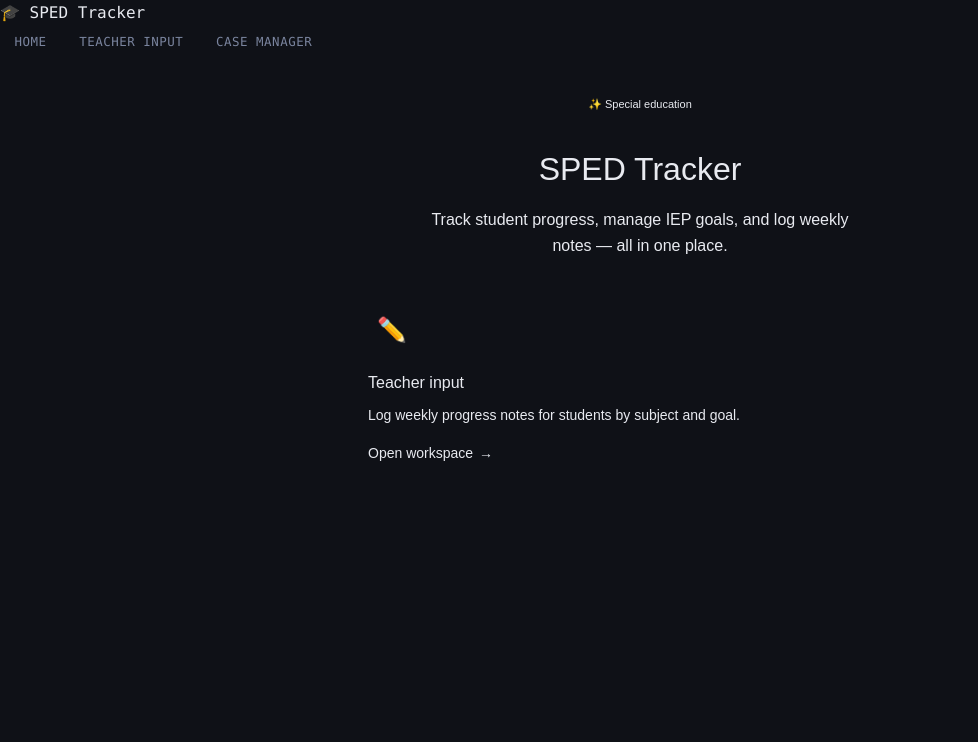
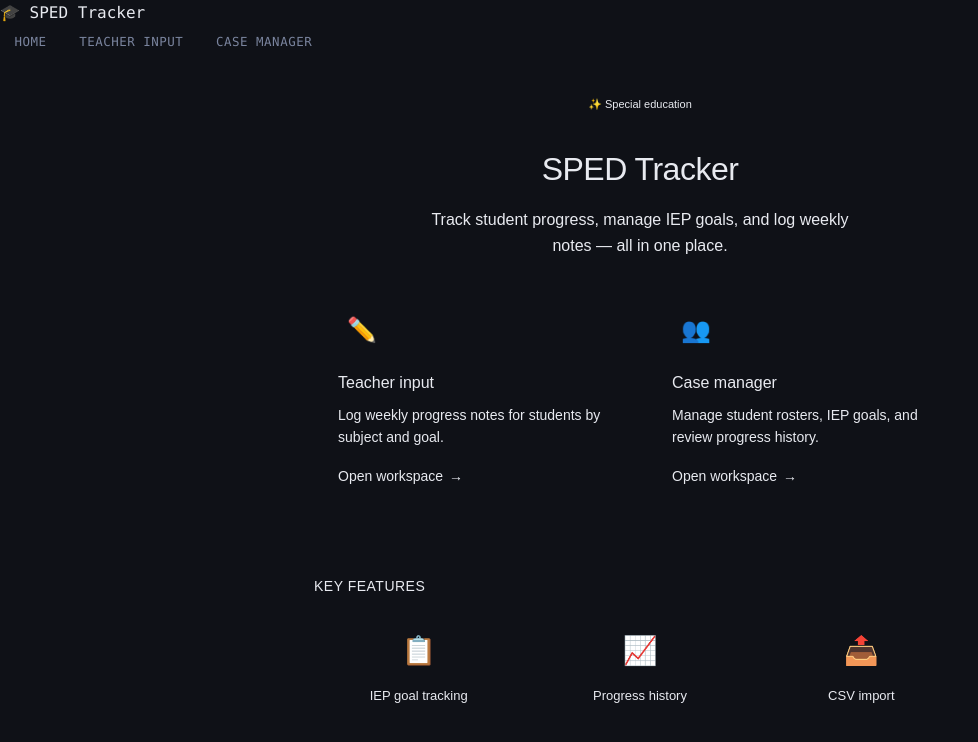
Before and after one commit to jjester58-eng/sped-tracker, a Next.js app: page / in a window 1280 px wide. Shown: the top 742 px of the page, without its empty margins (0-978 px from the left). Built offline with nearby package versions, Linux system fonts and the light colour scheme.

Commit message:
landing page cards

```diff
--- a/app/page.tsx
+++ b/app/page.tsx
@@ -3,8 +3,10 @@ import Link from "next/link";
 export default function HomePage() {
   return (
     <main style={{ fontFamily: "sans-serif" }}>
+      {/* Hero Section */}
       <div style={{ textAlign: "center", padding: "2rem 1.5rem 1.5rem" }}>
-        <div style={{
+        <div
+          style={{
             display: "inline-flex",
             alignItems: "center",
             gap: "6px",
@@ -14,20 +16,51 @@ export default function HomePage() {
             fontWeight: 500,
             padding: "6px 12px",
             borderRadius: "var(--border-radius-md)",
-          marginBottom: "1.5rem"
-        }}>
+            marginBottom: "1.5rem",
+          }}
+        >
           ✨ Special education
         </div>
-        <h1 style={{ fontSize: "32px", fontWeight: 500, margin: "0 0 0.75rem" }}>
+        <h1
+          style={{
+            fontSize: "32px",
+            fontWeight: 500,
+            color: "var(--color-text-primary)",
+            margin: "0 0 0.75rem",
+            letterSpacing: "-0.5px",
+          }}
+        >
           SPED Tracker
         </h1>
-        <p style={{ fontSize: "16px", color: "var(--color-text-secondary)", maxWidth: "420px", margin: "0 auto", lineHeight: 1.6 }}>
+        <p
+          style={{
+            fontSize: "16px",
+            color: "var(--color-text-secondary)",
+            margin: "0",
+            maxWidth: "420px",
+            marginLeft: "auto",
+            marginRight: "auto",
+            lineHeight: 1.6,
+          }}
+        >
           Track student progress, manage IEP goals, and log weekly notes — all in one place.
         </p>
       </div>
 
-      <div style={{ padding: "0 1.5rem 2rem", display: "grid", gridTemplateColumns: "repeat(auto-fit, minmax(280px, 1fr))", gap: "16px", maxWidth: "640px", margin: "0 auto" }}>
-        <Link href="/teacher" style={{
+      {/* Action Cards */}
+      <div
+        style={{
+          padding: "0 1.5rem 2rem",
+          display: "grid",
+          gridTemplateColumns: "1fr 1fr",
+          gap: "16px",
+          maxWidth: "700px",
+          margin: "0 auto",
+        }}
+      >
+        <Link
+          href="/teacher"
+          style={{
             background: "var(--color-background-primary)",
             border: "0.5px solid var(--color-border-tertiary)",
             borderRadius: "var(--border-radius-lg)",
@@ -36,16 +69,249 @@ export default function HomePage() {
             color: "inherit",
             display: "flex",
             flexDirection: "column",
-          transition: "all 0.2s"
-        }} className="hover:border-border-secondary hover:-translate-y-0.5">
-          <div style={{ width: "48px", height: "48px", background: "var(--color-background-info)", borderRadius: "var(--border-radius-md)", display: "flex", alignItems: "center", justifyContent: "center", marginBottom: "1rem", fontSize: "24px" }}>✏️</div>
-          <h2 style={{ fontSize: "16px", fontWeight: 500, margin: "0 0 0.5rem" }}>Teacher input</h2>
-          <p style={{ fontSize: "14px", color: "var(--color-text-secondary)", margin: "0 0 1rem", lineHeight: 1.6, flexGrow: 1 }}>Log weekly progress notes for students by subject and goal.</p>
-          <div style={{ display: "flex", alignItems: "center", gap: "6px", color: "var(--color-text-info)", fontSize: "14px", fontWeight: 500 }}>
-            <span>Open workspace</span> →
+            transition: "all 0.2s",
+            cursor: "pointer",
+          }}
+          className="hover:border-secondary hover:-translate-y-0.5"
+          onMouseEnter={(e) => {
+            e.currentTarget.style.borderColor = "var(--color-border-secondary)";
+            e.currentTarget.style.transform = "translateY(-2px)";
+          }}
+          onMouseLeave={(e) => {
+            e.currentTarget.style.borderColor = "var(--color-border-tertiary)";
+            e.currentTarget.style.transform = "translateY(0)";
+          }}
+        >
+          <div
+            style={{
+              width: "48px",
+              height: "48px",
+              background: "var(--color-background-info)",
+              borderRadius: "var(--border-radius-md)",
+              display: "flex",
+              alignItems: "center",
+              justifyContent: "center",
+              marginBottom: "1rem",
+              fontSize: "24px",
+            }}
+          >
+            ✏️
+          </div>
+          <h2
+            style={{
+              fontSize: "16px",
+              fontWeight: 500,
+              color: "var(--color-text-primary)",
+              margin: "0 0 0.5rem",
+            }}
+          >
+            Teacher input
+          </h2>
+          <p
+            style={{
+              fontSize: "14px",
+              color: "var(--color-text-secondary)",
+              margin: "0 0 1rem",
+              lineHeight: 1.6,
+              flexGrow: 1,
+            }}
+          >
+            Log weekly progress notes for students by subject and goal.
+          </p>
+          <div
+            style={{
+              display: "flex",
+              alignItems: "center",
+              gap: "6px",
+              color: "var(--color-text-info)",
+              fontSize: "14px",
+              fontWeight: 500,
+            }}
+          >
+            <span>Open workspace</span>
+            <span>→</span>
           </div>
         </Link>
-        {/* ... case-manager card follows same pattern */}
+
+        <Link
+          href="/case-manager"
+          style={{
+            background: "var(--color-background-primary)",
+            border: "0.5px solid var(--color-border-tertiary)",
+            borderRadius: "var(--border-radius-lg)",
+            padding: "1.5rem",
+            textDecoration: "none",
+            color: "inherit",
+            display: "flex",
+            flexDirection: "column",
+            transition: "all 0.2s",
+            cursor: "pointer",
+          }}
+          className="hover:border-secondary hover:-translate-y-0.5"
+          onMouseEnter={(e) => {
+            e.currentTarget.style.borderColor = "var(--color-border-secondary)";
+            e.currentTarget.style.transform = "translateY(-2px)";
+          }}
+          onMouseLeave={(e) => {
+            e.currentTarget.style.borderColor = "var(--color-border-tertiary)";
+            e.currentTarget.style.transform = "translateY(0)";
+          }}
+        >
+          <div
+            style={{
+              width: "48px",
+              height: "48px",
+              background: "var(--color-background-success)",
+              borderRadius: "var(--border-radius-md)",
+              display: "flex",
+              alignItems: "center",
+              justifyContent: "center",
+              marginBottom: "1rem",
+              fontSize: "24px",
+            }}
+          >
+            👥
+          </div>
+          <h2
+            style={{
+              fontSize: "16px",
+              fontWeight: 500,
+              color: "var(--color-text-primary)",
+              margin: "0 0 0.5rem",
+            }}
+          >
+            Case manager
+          </h2>
+          <p
+            style={{
+              fontSize: "14px",
+              color: "var(--color-text-secondary)",
+              margin: "0 0 1rem",
+              lineHeight: 1.6,
+              flexGrow: 1,
+            }}
+          >
+            Manage student rosters, IEP goals, and review progress history.
+          </p>
+          <div
+            style={{
+              display: "flex",
+              alignItems: "center",
+              gap: "6px",
+              color: "var(--color-text-success)",
+              fontSize: "14px",
+              fontWeight: 500,
+            }}
+          >
+            <span>Open workspace</span>
+            <span>→</span>
+          </div>
+        </Link>
+      </div>
+
+      {/* Divider */}
+      <div
+        style={{
+          borderTop: "0.5px solid var(--color-border-tertiary)",
+          margin: "2rem 1.5rem",
+          maxWidth: "700px",
+          marginLeft: "auto",
+          marginRight: "auto",
+        }}
+      />
+
+      {/* Feature Cards */}
+      <div
+        style={{
+          padding: "0 1.5rem 2rem",
+          maxWidth: "700px",
+          margin: "0 auto",
+        }}
+      >
+        <h3
+          style={{
+            fontSize: "14px",
+            fontWeight: 500,
+            color: "var(--color-text-secondary)",
+            textTransform: "uppercase",
+            letterSpacing: "0.5px",
+            margin: "0 0 1rem",
+            padding: "0",
+          }}
+        >
+          Key features
+        </h3>
+        <div
+          style={{
+            display: "grid",
+            gridTemplateColumns: "repeat(3, 1fr)",
+            gap: "12px",
+          }}
+        >
+          <div
+            style={{
+              background: "var(--color-background-secondary)",
+              borderRadius: "var(--border-radius-md)",
+              padding: "1rem",
+              textAlign: "center",
+              border: "0.5px solid var(--color-border-tertiary)",
+            }}
+          >
+            <div style={{ fontSize: "28px", marginBottom: "0.75rem" }}>📋</div>
+            <p
+              style={{
+                fontSize: "13px",
+                color: "var(--color-text-secondary)",
+                margin: "0",
+                lineHeight: 1.5,
+              }}
+            >
+              IEP goal tracking
+            </p>
+          </div>
+          <div
+            style={{
+              background: "var(--color-background-secondary)",
+              borderRadius: "var(--border-radius-md)",
+              padding: "1rem",
+              textAlign: "center",
+              border: "0.5px solid var(--color-border-tertiary)",
+            }}
+          >
+            <div style={{ fontSize: "28px", marginBottom: "0.75rem" }}>📈</div>
+            <p
+              style={{
+                fontSize: "13px",
+                color: "var(--color-text-secondary)",
+                margin: "0",
+                lineHeight: 1.5,
+              }}
+            >
+              Progress history
+            </p>
+          </div>
+          <div
+            style={{
+              background: "var(--color-background-secondary)",
+              borderRadius: "var(--border-radius-md)",
+              padding: "1rem",
+              textAlign: "center",
+              border: "0.5px solid var(--color-border-tertiary)",
+            }}
+          >
+            <div style={{ fontSize: "28px", marginBottom: "0.75rem" }}>📤</div>
+            <p
+              style={{
+                fontSize: "13px",
+                color: "var(--color-text-secondary)",
+                margin: "0",
+                lineHeight: 1.5,
+              }}
+            >
+              CSV import
+            </p>
+          </div>
+        </div>
       </div>
     </main>
   );
```
Lines whose indentation alone changed are shown as unchanged.
